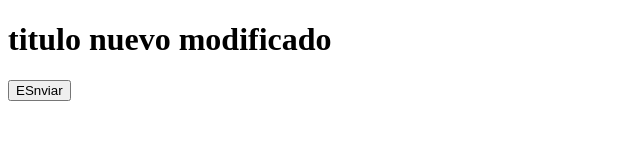
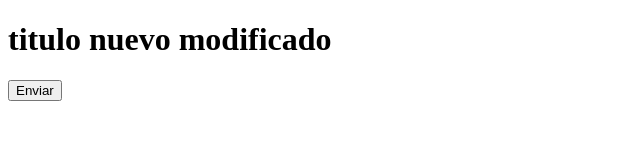
Before and after one commit to yomar23/hello-world-git, a plain HTML site: page index.html in a window 1280 px wide. Shown: the full height of the page, 0-640 px from the left. Drawn offline with Linux system fonts and the light colour scheme.

Commit message:
se corrigio un error

```diff
--- a/index.html
+++ b/index.html
@@ -8,7 +8,7 @@
 <body>
     <h1>titulo nuevo modificado</h1>
     <form action="#"method="get">
-        <input type="button" value="ESnviar">
+        <input type="button" value="Enviar">
     </form>
 </body>
 </html>
```
